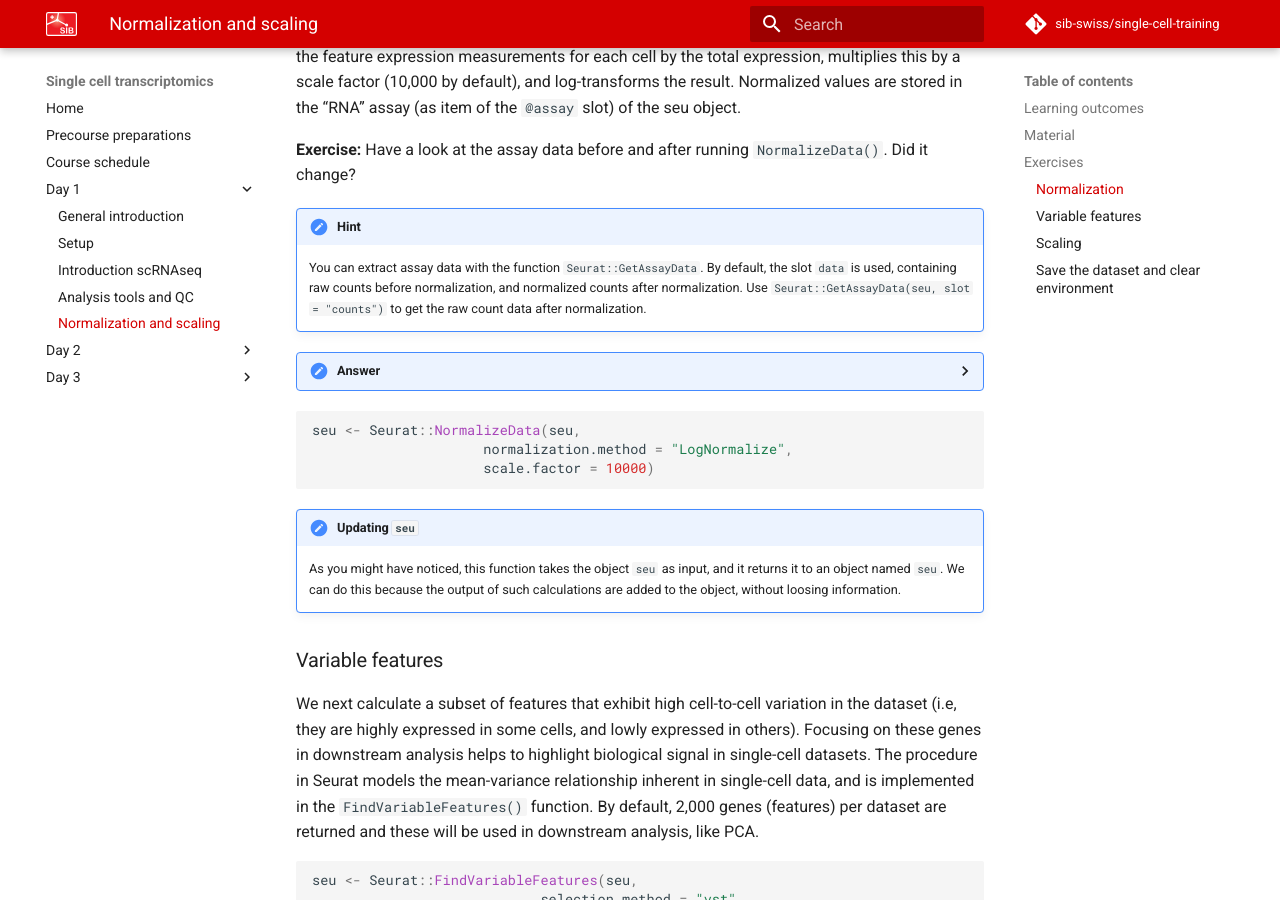
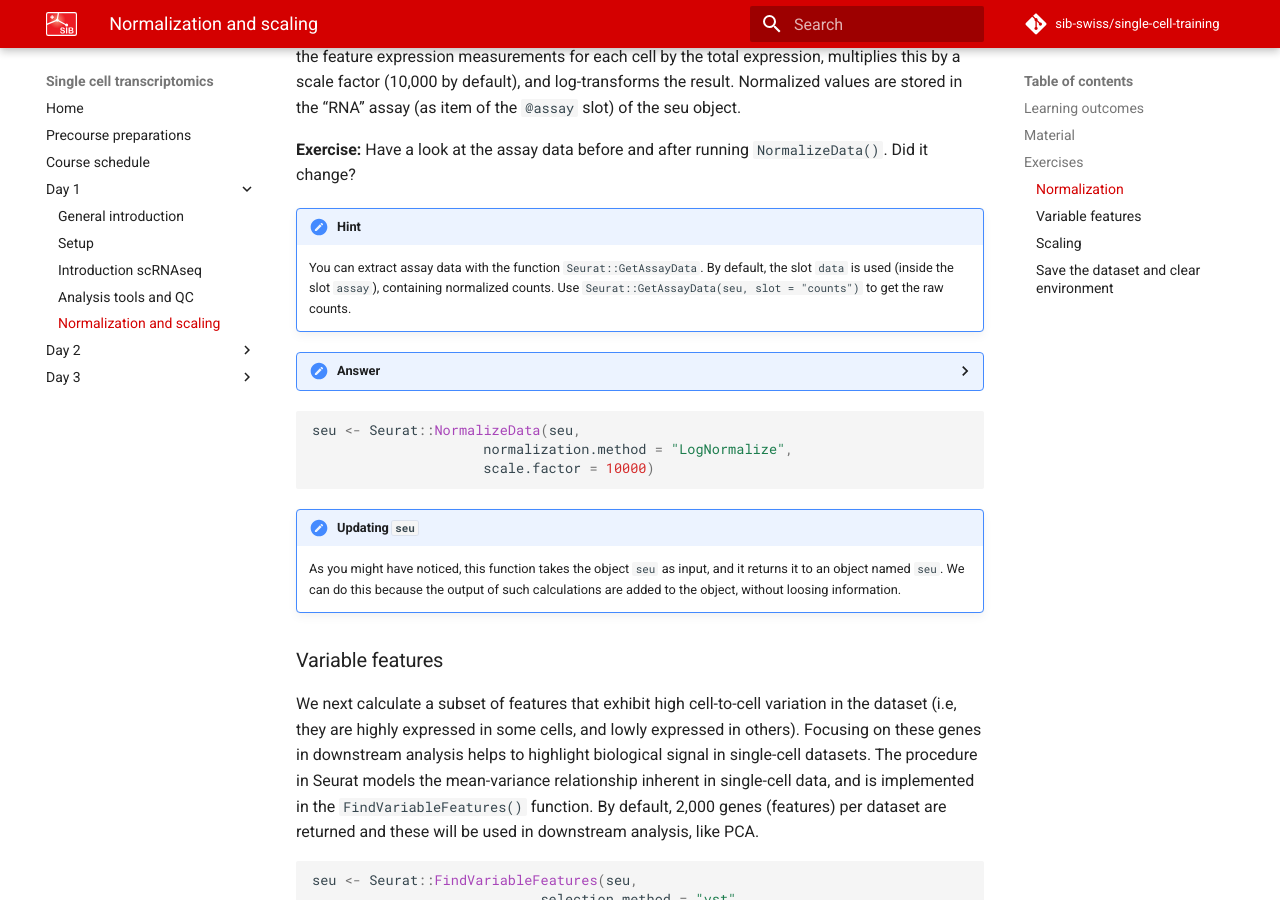
Before and after one commit to sib-swiss/single-cell-training, an MkDocs documentation site: the page built from docs/day1/normalization_scaling.md, in a window 1280 px wide and 900 px high, scrolled down 618 px. Built offline with MkDocs 1.6.1 and Material for MkDocs 9.7.7, drawn with Linux system fonts in a browser that asks for light colours; comment, search, counter and statistics services are not loaded; the version menu is left out.

Commit message:
fixes wrong info in hit admonition

```diff
--- a/docs/day1/normalization_scaling.md
+++ b/docs/day1/normalization_scaling.md
@@ -20,7 +20,7 @@ Normalized values are stored in the "RNA" assay (as item of the `@assay` slot) o
 **Exercise:** Have a look at the assay data before and after running `NormalizeData()`. Did it change?
 
 !!! hint
-    You can extract assay data with the function `Seurat::GetAssayData`. By default, the slot `data` is used, containing raw counts before normalization, and normalized counts after normalization. Use `Seurat::GetAssayData(seu, slot = "counts")` to get the raw count data after normalization.
+    You can extract assay data with the function `Seurat::GetAssayData`. By default, the slot `data` is used (inside the slot `assay`), containing normalized counts. Use `Seurat::GetAssayData(seu, slot = "counts")` to get the raw counts.
 
 ??? done "Answer"
     You can check out some assay data with:
```
